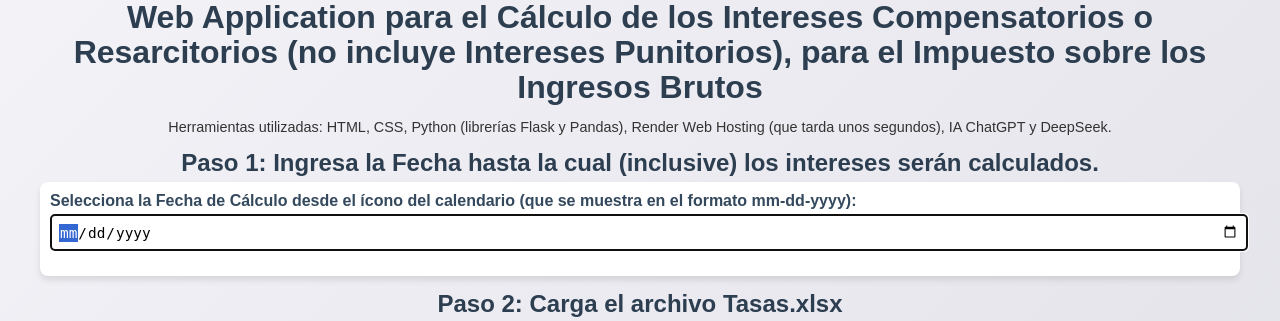
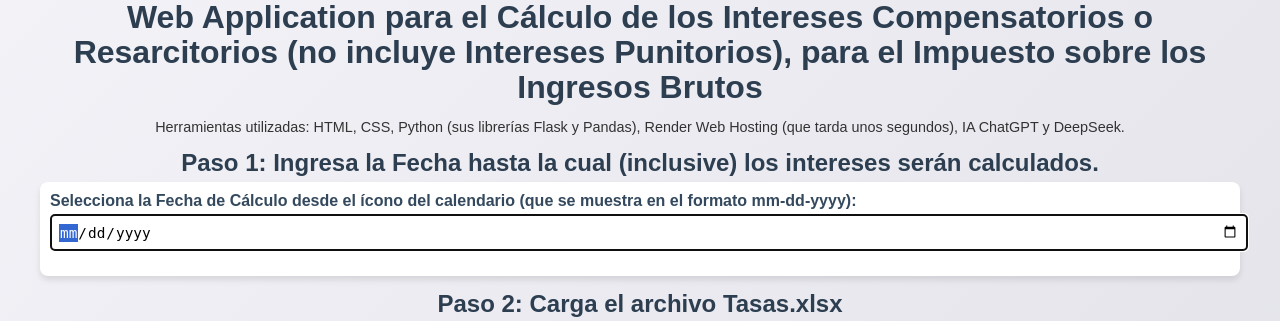
Before and after one commit to vnatale52/calculo_intereses, a Flask app: template templates/index.html in a window 1280 px wide. Shown: the part 228-549 px from the top of the page. Run offline with Flask 3, Linux system fonts and the light colour scheme; the template is opened without the code that fills it, so the values that code supplies are empty; parts of the project's set-up code (start-up, migrations or seed data) failed here and were passed over.

Commit message:
Update index.html

```diff
--- a/templates/index.html
+++ b/templates/index.html
@@ -25,7 +25,7 @@
 
     <div class="container">
         <h1>Web Application para el Cálculo de los Intereses Compensatorios o Resarcitorios (no incluye Intereses Punitorios), para el Impuesto sobre los Ingresos Brutos</h1>
-        <p>Herramientas utilizadas: HTML, CSS, Python (librerías Flask y Pandas), Render Web Hosting (que tarda unos segundos), IA ChatGPT y DeepSeek.</p>
+        <p>Herramientas utilizadas: HTML, CSS, Python (sus librerías Flask y Pandas), Render Web Hosting (que tarda unos segundos), IA ChatGPT y DeepSeek.</p>
 
         <!-- Step 1: Set Calculation Date -->
         <div>
```
